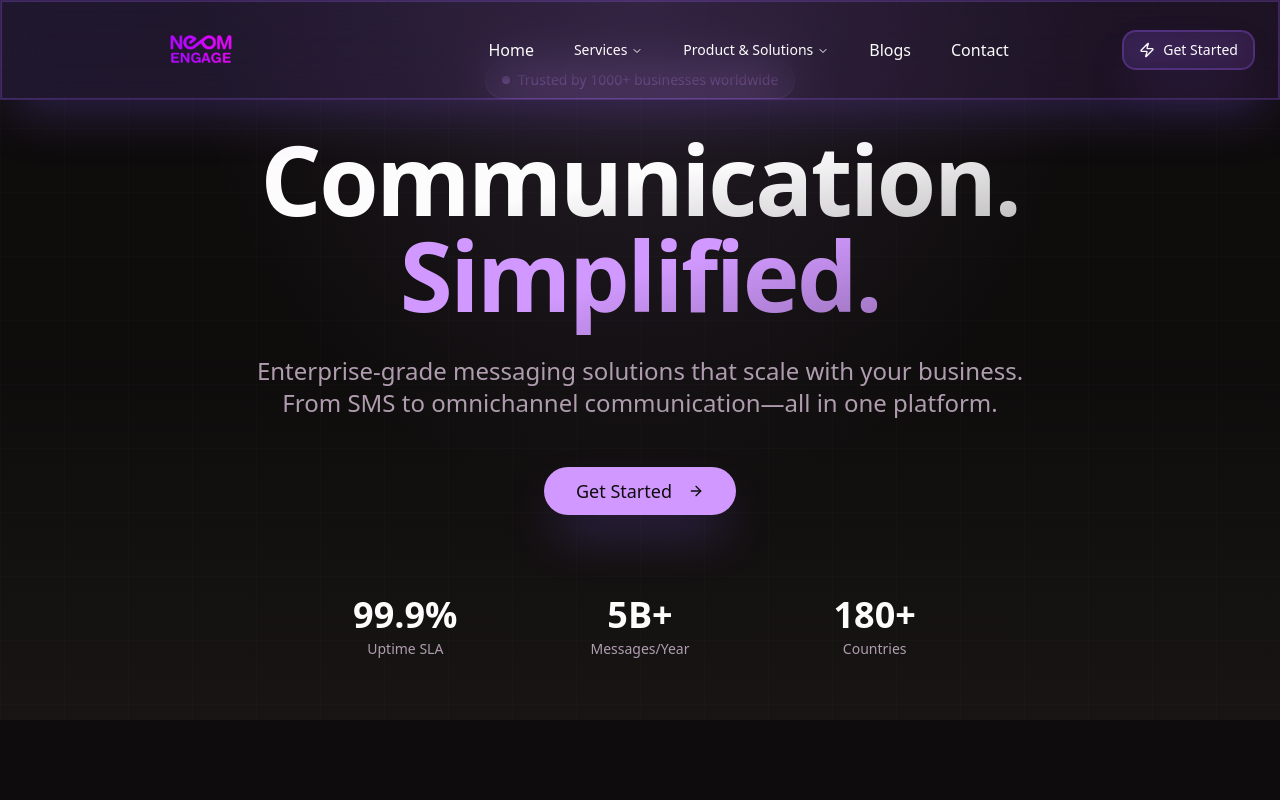
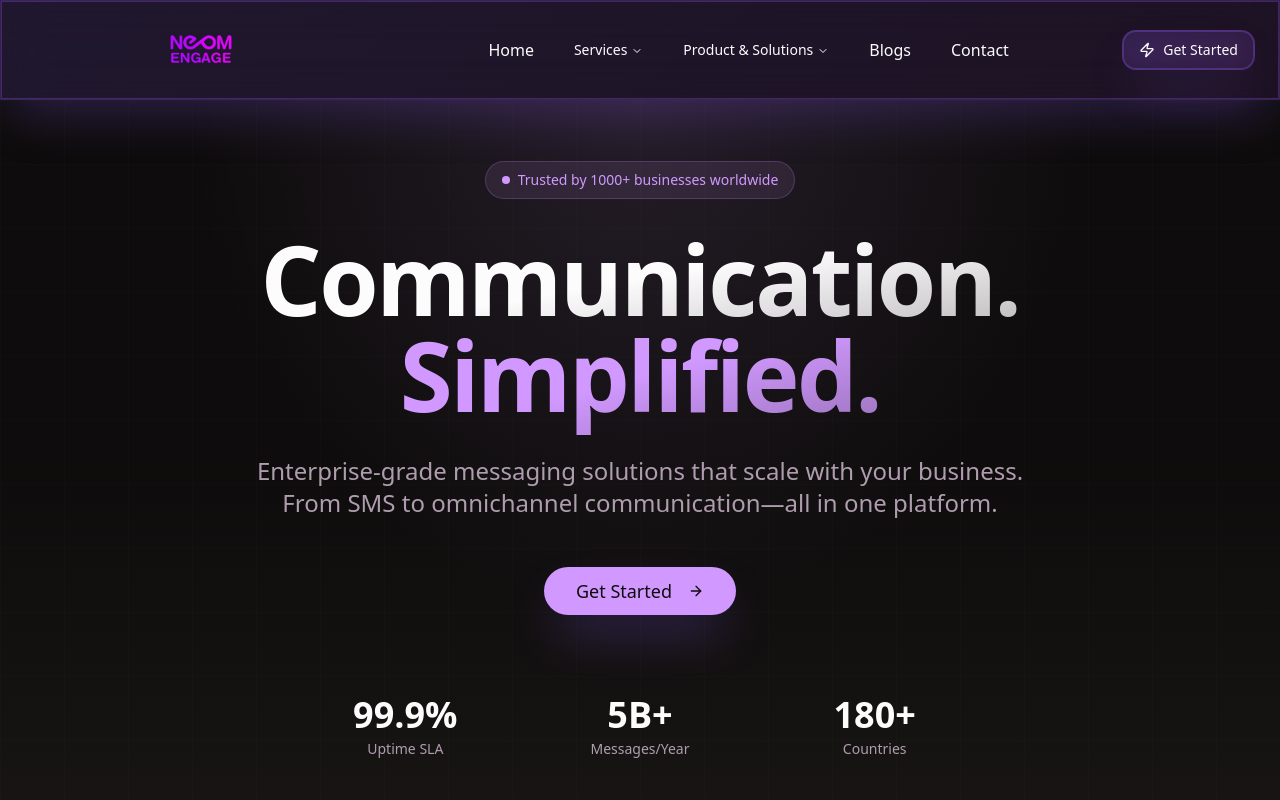
Before and after one commit to jassim7784/neomengage-n8n-glowup, a React (Vite) app: page / in a window 1280 px wide. Shown: the top 800 px of the page. Built offline with nearby package versions, Linux system fonts and the light colour scheme.

Commit message:
Fix header spacing

```diff
--- a/src/pages/Index.tsx
+++ b/src/pages/Index.tsx
@@ -13,7 +13,7 @@ const Index = () => {
   return (
     <div className="min-h-screen bg-background">
       <Header />
-      <main>
+      <main className="pt-[70px] md:pt-[100px]">
         <CTASection />
         <ServicesSlider />
         <WhyUsSection />
```
